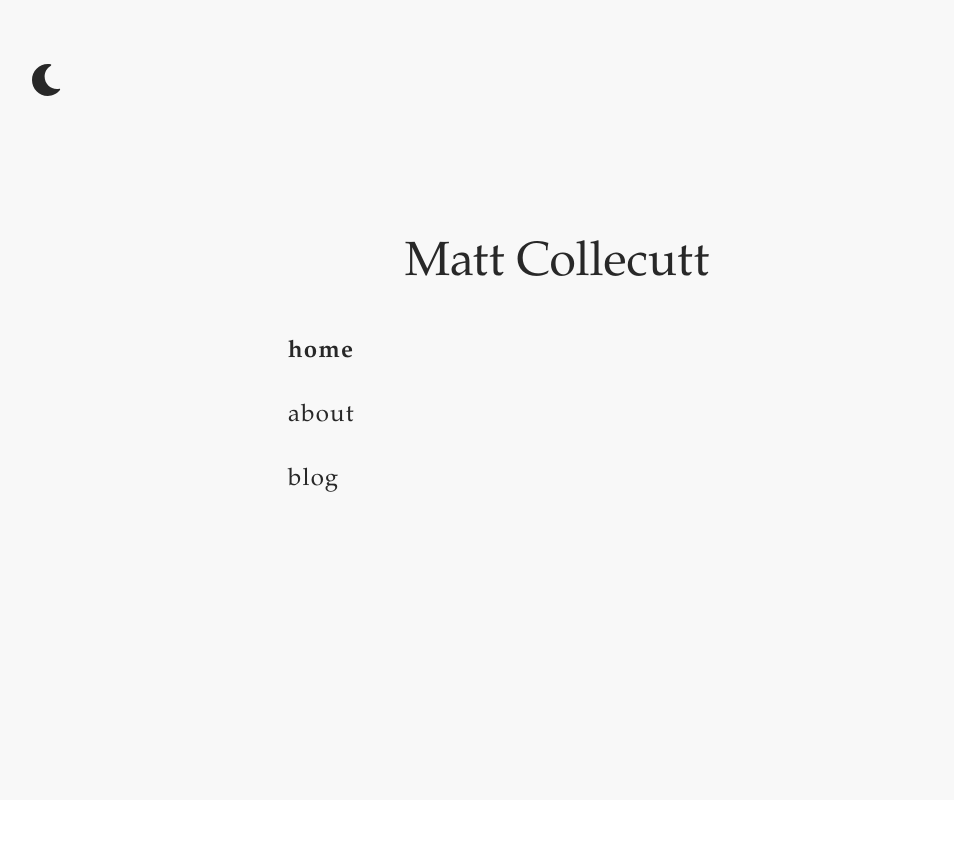
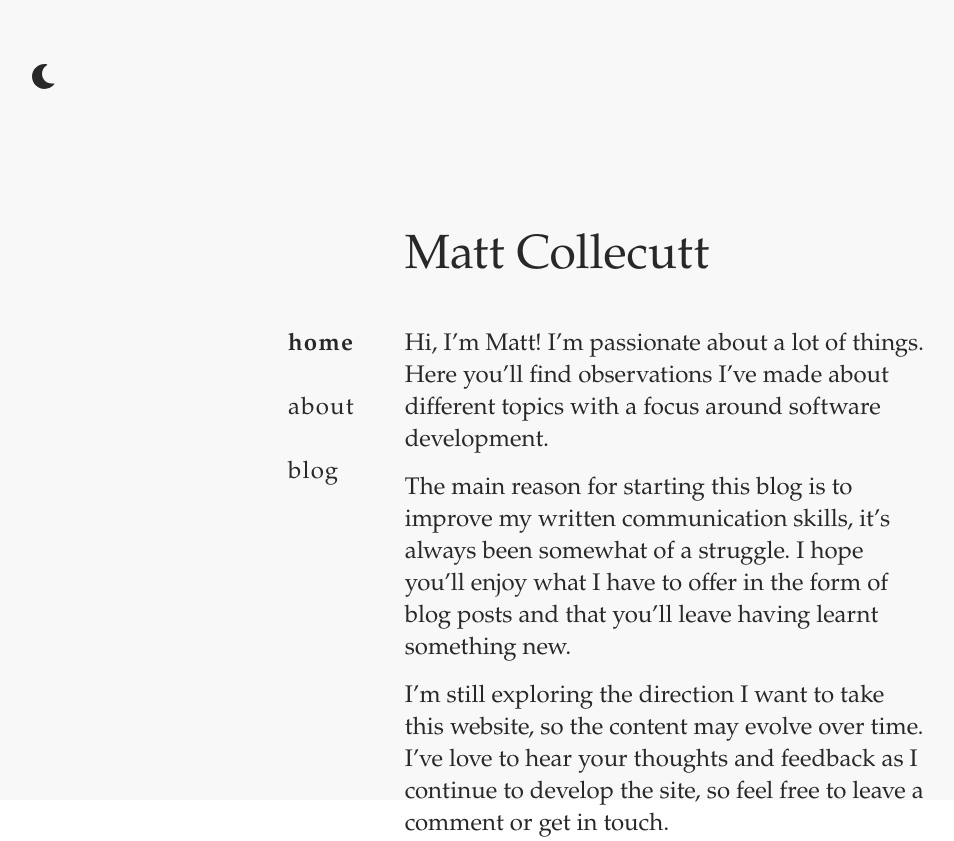
Before and after one commit to mattcollie/mattcollecutt.com, a SvelteKit app in the folder web/: page / in a window 1280 px wide. Shown: the whole page, without its empty margins (32-986 px from the left). Before the commit the page ends 800 px from the top, so only its background shows below. Built offline with nearby package versions, Linux system fonts and the light colour scheme.

Commit message:
adding general introduction

```diff
--- a/web/src/app.css
+++ b/web/src/app.css
@@ -2,6 +2,12 @@
 @tailwind components;
 @tailwind utilities;
 
+
+* { padding: 0; margin: 0; }
+html, body {
+    min-height: 100% !important;
+    height: 100%;
+}
 
 h1 {
     @apply
@@ -9,3 +15,9 @@ h1 {
         font-serif
     ;
 }
+
+p {
+    @apply
+        text-2xl
+        font-serif
+}
--- a/web/src/app.html
+++ b/web/src/app.html
@@ -27,6 +27,6 @@
 		%sveltekit.head%
 	</head>
 	<body class="min-h-screen flex flex-col" data-sveltekit-preload-data="hover">
-		<div class="main min-h-screen flex flex-col bg-white text-black dark:bg-black dark:text-white font-serif p-16">%sveltekit.body%</div>
+		<div class="main min-h-screen bg-white text-black dark:bg-black dark:text-white font-serif p-16">%sveltekit.body%</div>
 	</body>
 </html>
--- a/web/src/routes/+layout.svelte
+++ b/web/src/routes/+layout.svelte
@@ -4,15 +4,17 @@
     import Link from "$lib/Link.svelte";
 </script>
 
-<div class="flex flex-col items-start">
+<div class="h-full flex flex-col items-start">
     <ThemeToggle class="h-8" />
-    <div class="flex flex-row gap-12 py-36 px-64">
+    <div class="h-full flex flex-row gap-12 py-36 px-64">
         <nav class="flex flex-col gap-8 pt-24">
             <Link href="/">home</Link>
             <Link href="/about">about</Link>
             <Link href="/blog">blog</Link>
         </nav>
 
-        <slot/>
+        <div class="h-full flex flex-col">
+            <slot/>
+        </div>
     </div>
 </div>
--- a/web/src/routes/+page.svelte
+++ b/web/src/routes/+page.svelte
@@ -4,4 +4,24 @@
     $page = "/";
 </script>
 
+
 <h1>Matt Collecutt</h1>
+
+<div class="pt-12 flex flex-col gap-4">
+    <p>
+        Hi, I’m Matt! I’m passionate about a lot of things. Here you’ll find observations
+        I’ve made about different topics with a focus around software development.
+    </p>
+
+    <p>
+        The main reason for starting this blog is to improve my written communication skills,
+        it’s always been somewhat of a struggle. I hope you’ll enjoy what I have to offer in
+        the form of blog posts and that you’ll leave having learnt something new.
+    </p>
+
+    <p>
+        I’m still exploring the direction I want to take this website, so the content may evolve
+        over time. I’ve love to hear your thoughts and feedback as I continue to develop the site,
+        so feel free to leave a comment or get in touch.
+    </p>
+</div>
```
